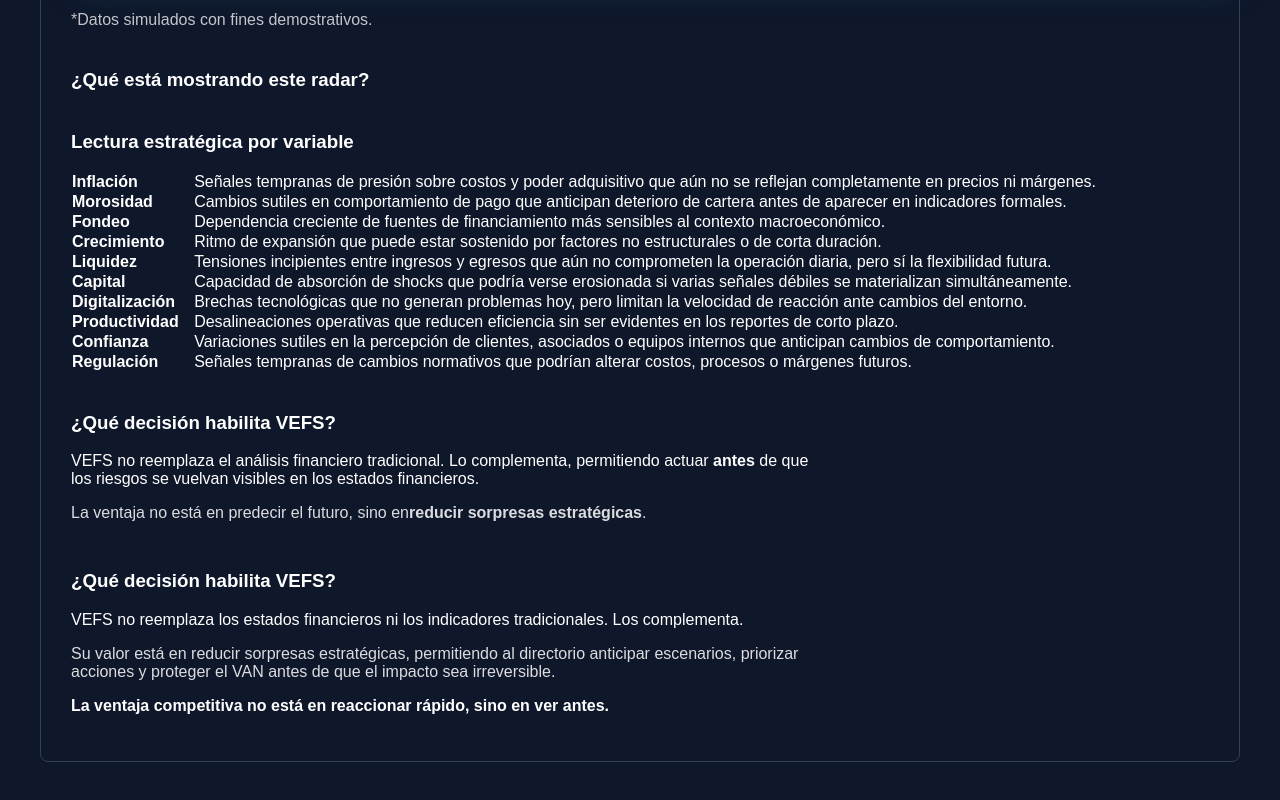
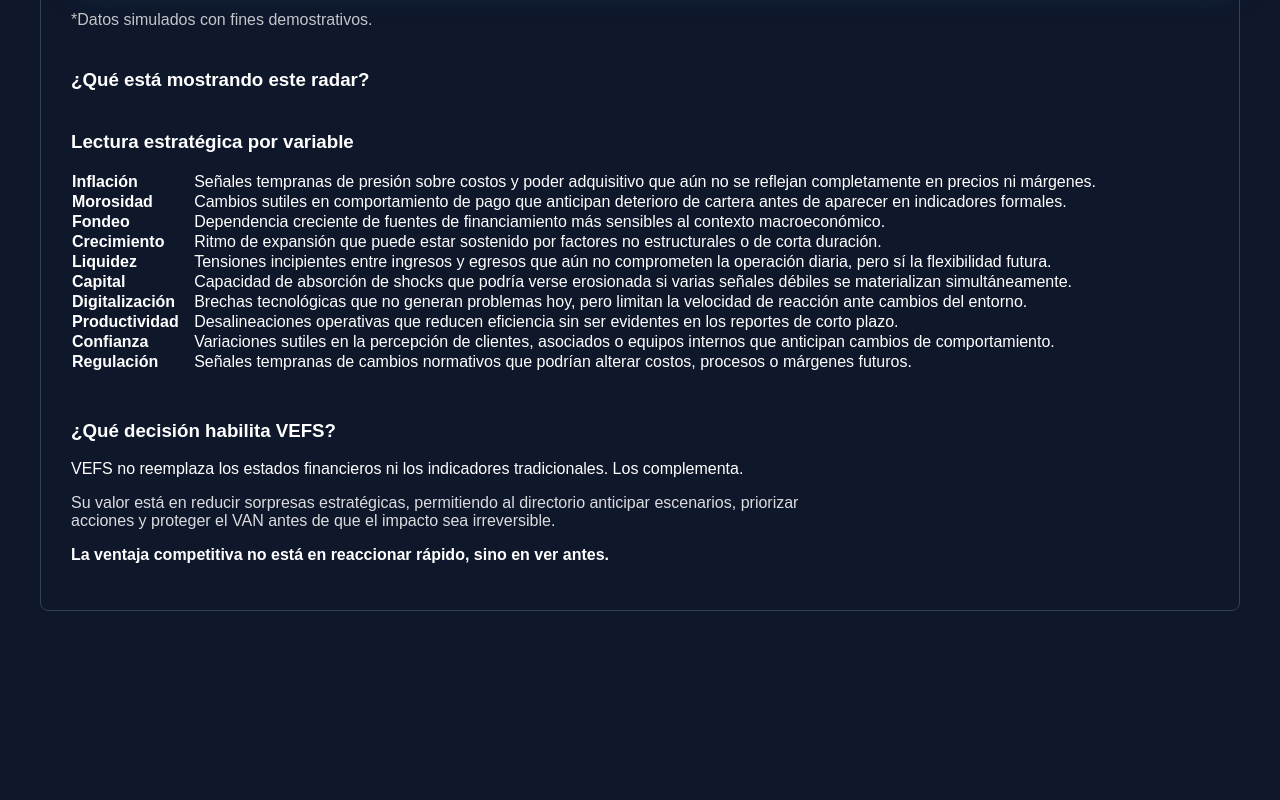
Before and after one commit to DAMIANHE/vesf-saas2, a Next.js app: page /radar in a window 1280 px wide. Shown: the part 971-1771 px from the top of the page. After the commit the page ends 1622 px from the top, so only its background shows below. Built offline with nearby package versions, Linux system fonts and the light colour scheme.

Commit message:
Update page.jsx

```diff
--- a/app/radar/page.jsx
+++ b/app/radar/page.jsx
@@ -130,18 +130,7 @@
     </tbody>
   </table>
 </section>
-<section style={{ marginTop: 40, maxWidth: 760 }}>
-  <h3>¿Qué decisión habilita VEFS?</h3>
-  <p>
-    VEFS no reemplaza el análisis financiero tradicional.
-    Lo complementa, permitiendo actuar <strong>antes</strong> de que los
-    riesgos se vuelvan visibles en los estados financieros.
-  </p>
-  <p style={{ opacity: 0.85 }}>
-    La ventaja no está en predecir el futuro, sino en
-    <strong>reducir sorpresas estratégicas</strong>.
-  </p>
-</section>
+
 <section style={{ marginTop: 48, maxWidth: 760 }}>
   <h3>¿Qué decisión habilita VEFS?</h3>
 
```
